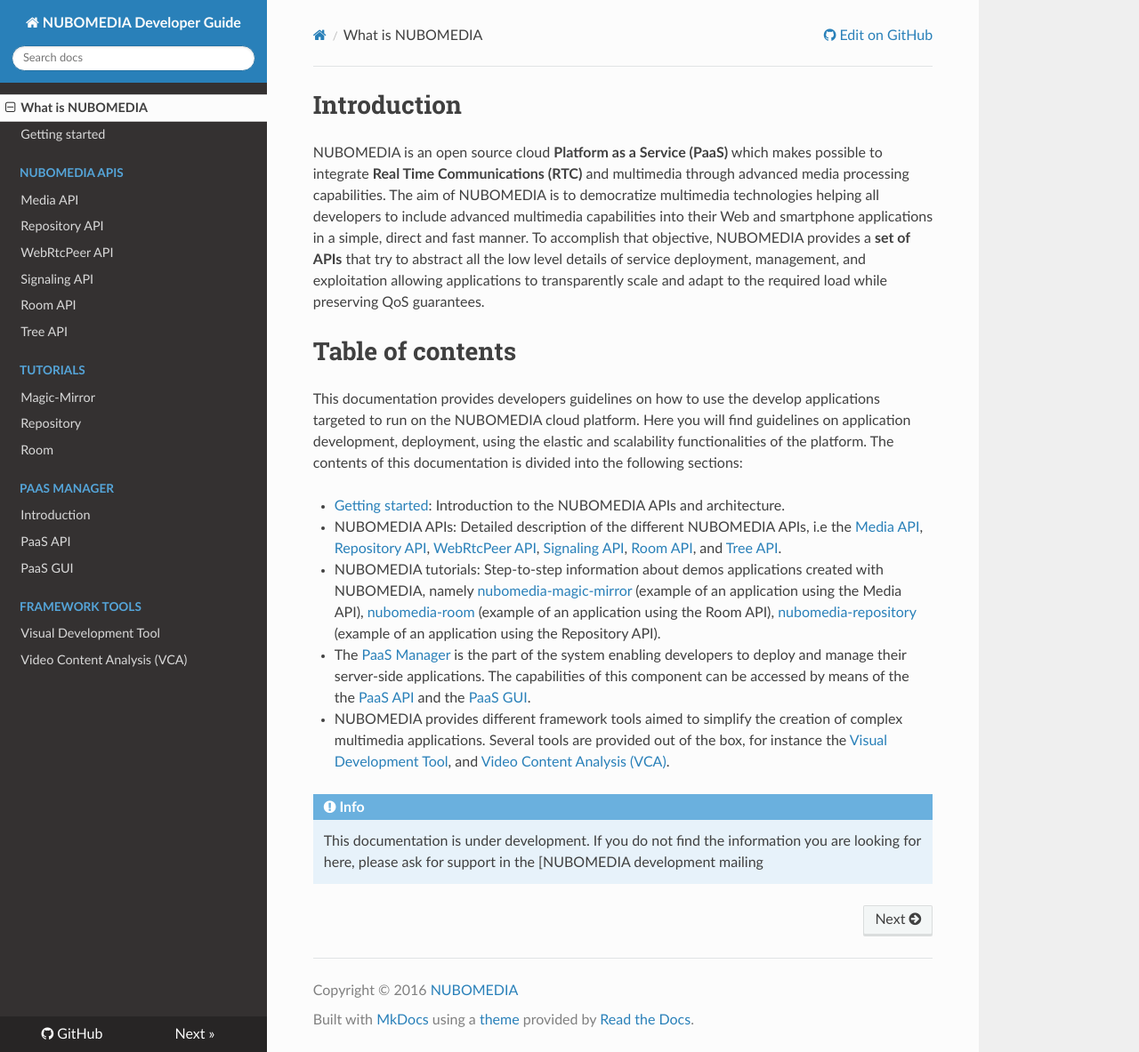
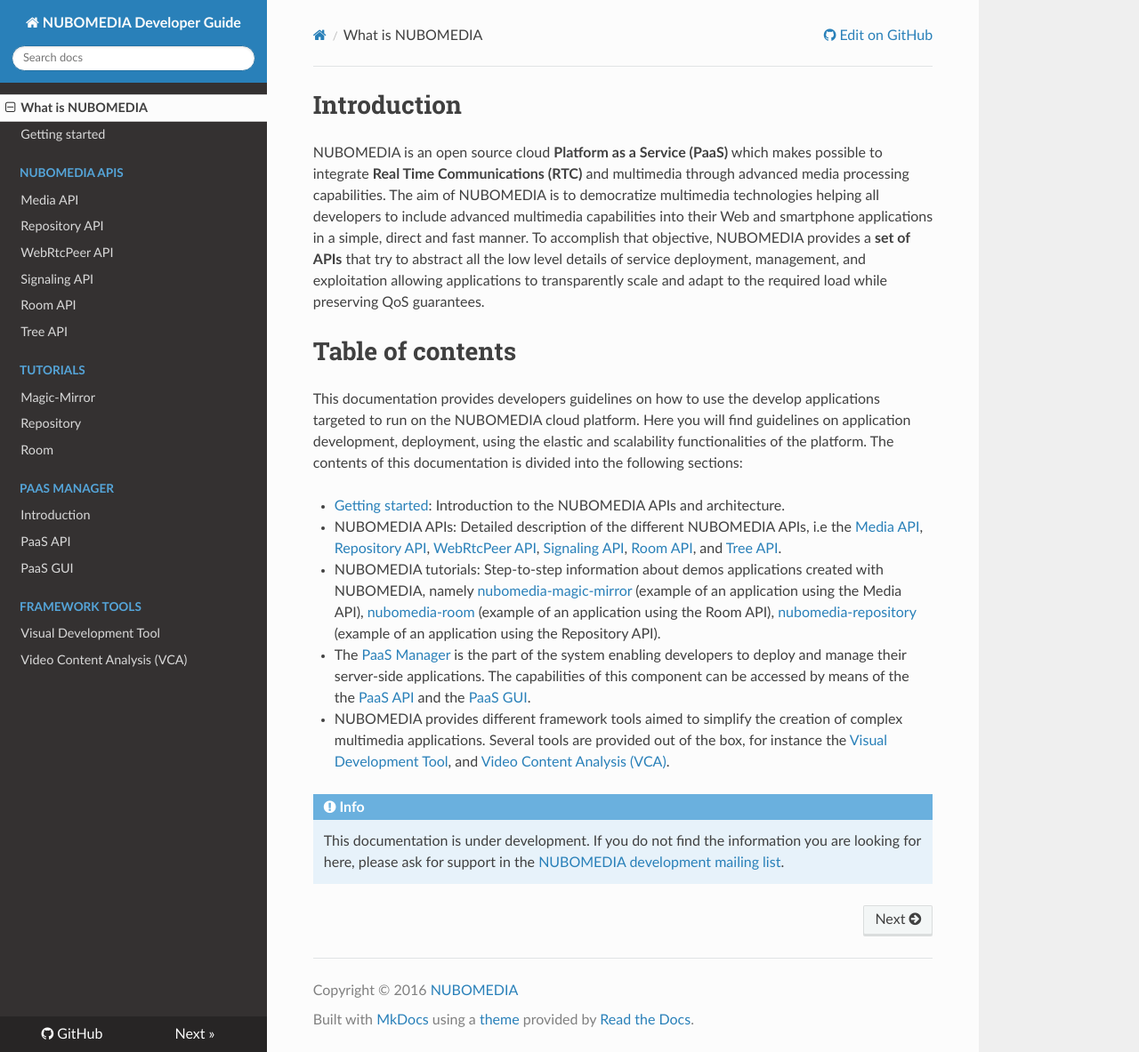
Before and after one commit to nubomedia/developer-guidelines, an MkDocs documentation site: the page built from docs/index.md, in a window 1280 px wide and 1183 px high. Shown: the whole window at 89% size. Built offline with MkDocs 1.6.1, drawn with Linux system fonts in a browser that asks for light colours; nearby versions of some CDN libraries; old or Windows-style settings are respelled for this version of MkDocs.

```diff
--- a/docs/index.md
+++ b/docs/index.md
@@ -51,3 +51,4 @@ is divided into the following sections:
     This documentation is under development. If you do not find the
     information you are looking for here, please ask for support in the
     [NUBOMEDIA development mailing
+    list](https://groups.google.com/forum/#!forum/nubomedia-dev).
```
